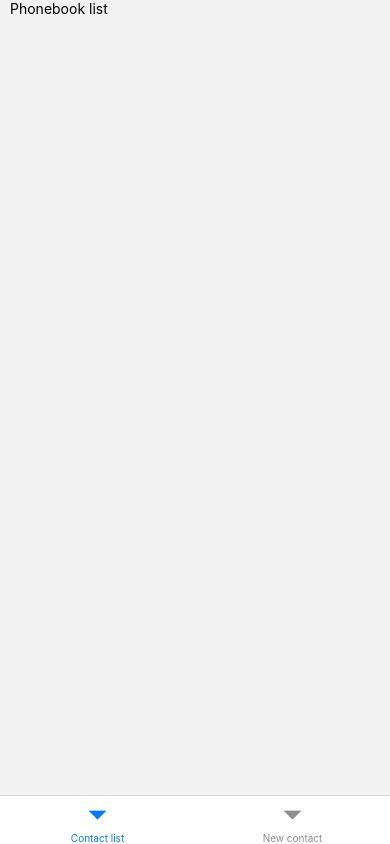
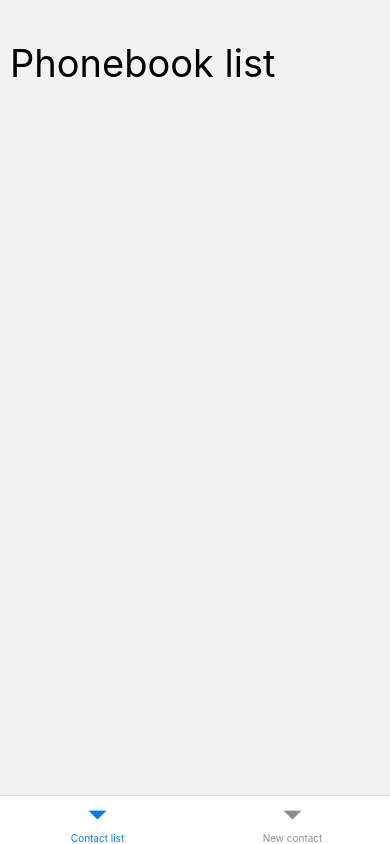
Before and after one commit to climaa/PhonebookApplication, a React Native app: screen / in a window 390 px wide. Built offline with nearby package versions, Linux system fonts and the light colour scheme.

Commit message:
Removed list title

```diff
--- a/app/sections/ContactsList.tsx
+++ b/app/sections/ContactsList.tsx
@@ -17,8 +17,7 @@ const ContactsList: React.FC<Props> = ({navigation}) => {
 
   return (
     <View style={styles.container}>
-      <Text>Phonebook list</Text>
-
+      <Text style={styles.title}>Phonebook list</Text>
       {Array.from(storedMap.entries()).map(([key, obj], index) => {
         const {name, lastName, email, phoneNumber, contactType}: Contact = obj;
 
@@ -74,6 +73,11 @@ const styles = StyleSheet.create({
   grey: {
     backgroundColor: 'grey',
   },
+  title: {
+    fontSize: 38,
+    marginBottom: 15,
+    marginTop: 40,
+  },
   container: {
     flex: 1,
     flexDirection: 'column',
```
